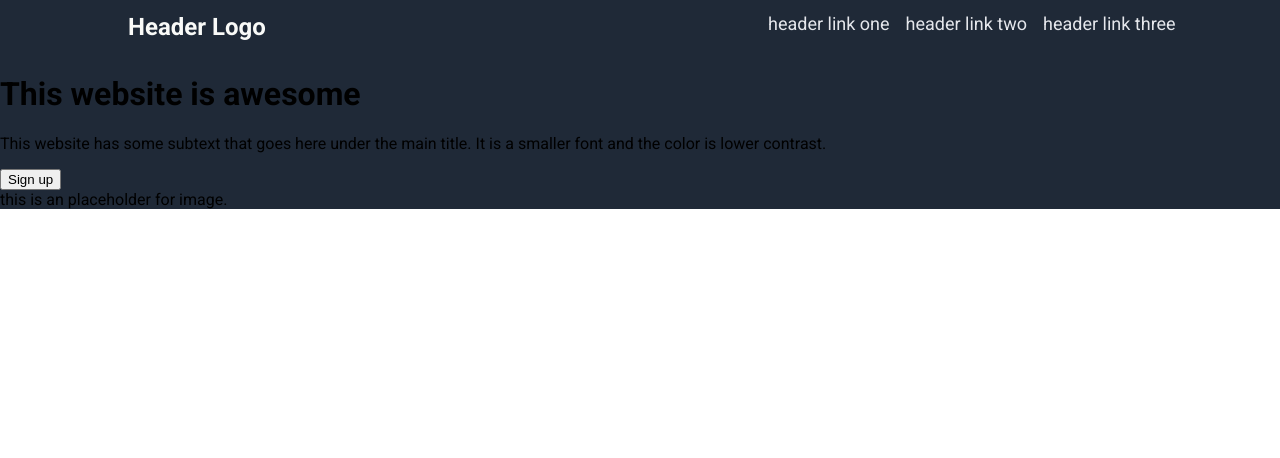
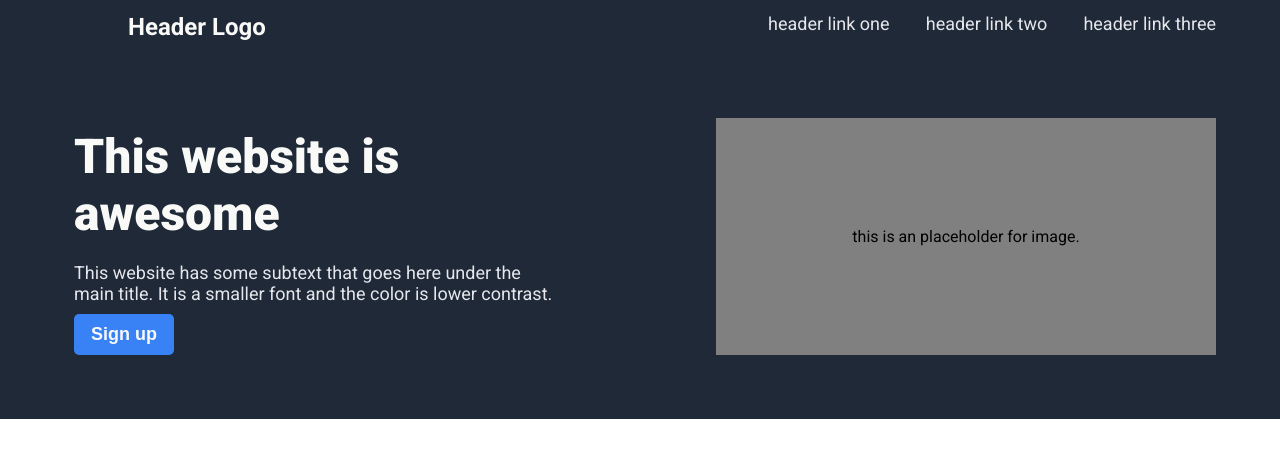
Before and after one commit to lonewolf045/odin-landing-page, a plain HTML site: page index.html in a window 1280 px wide. Drawn offline with Linux system fonts and the light colour scheme.

Commit message:
Header completely styled
Styling of header finished.

[Ticket: Completed]

```diff
--- a/index.html
+++ b/index.html
@@ -14,22 +14,22 @@
                 <span>Header Logo</span>
             </div>
             <div class="hero-secondary nav-link">
-                <a>header link one</a>
-                <a>header link two</a>
-                <a>header link three</a>
+                <a class="centre">header link one</a>
+                <a class="centre">header link two</a>
+                <a class="centre">header link three</a>
             </div>
         </nav>
 
-        <div>
-            <div>
-                <h1>This website is awesome</h1>
-                <p>This website has some subtext that goes here under the main title. It is a smaller font and the color is lower contrast.</p>
-                <button>Sign up</button>
+        <div class="hero-container">
+            <div class="hero-item hero-view">
+                <h1 class="hero-head">This website is awesome</h1>
+                <p class="hero-secondary" style="padding: 2%;">This website has some subtext that goes here under the main title. It is a smaller font and the color is lower contrast.</p>
+                <button class="hero-button">Sign up</button>
             </div>
-            <div>
-                <div>
+            <div class="hero-item hero-image center">
+                <p>
                     this is an placeholder for image.
-                </div>
+                </p>
             </div>
         </div>
     </header>
--- a/styles/style.css
+++ b/styles/style.css
@@ -12,6 +12,10 @@ body {
 .header {
     display: flex;
     flex-direction: column;
+}
+
+.centre {
+    text-align: center;
 }
 
 .hero-navbar {
@@ -31,12 +35,71 @@ body {
 .hero-secondary {
     font-size: 18px;
     color: #e5e7ec;
+    font-weight: 400;
+    margin: 0;
 }
 
 .nav-link {
     padding: 1% 5%;
     width: 50%;
     display: flex;
+    flex-direction: row;
     flex-grow: 1;
-    gap: 16px;
+
+    justify-content: space-between;
 }
+
+.hero-container {
+    display: flex;
+    padding: 5%;
+    justify-content: space-between;
+}
+
+.hero-item {
+    width: 500px;
+    flex-grow: 0;
+}
+
+.hero-view {
+    display: flex;
+    flex-direction: column;
+}
+
+.hero-head {
+    font-size: 48px;
+    color: #f9faf8;
+    font-weight: 800;
+    margin: 0;
+    padding: 2%;
+}
+
+.hero-button {
+    padding: 2%;
+    background-color: #3882f6;
+    border: 0;
+    border-radius: 5px;
+    width: 100px;
+    font-size: 18px;
+    margin-left: 2%;
+    color: #f9faf8;
+    font-weight: 700;
+}
+
+.hero-image {
+    min-height: 100%;
+    text-align: center;
+    background-color: gray;
+}
+
+.center {
+    position: relative;
+}
+
+.center p {
+    margin: 0;
+    position: absolute;
+    top: 50%;
+    left: 50%;
+    -ms-transform: translate(-50%, -50%);
+    transform: translate(-50%, -50%);
+}
```
